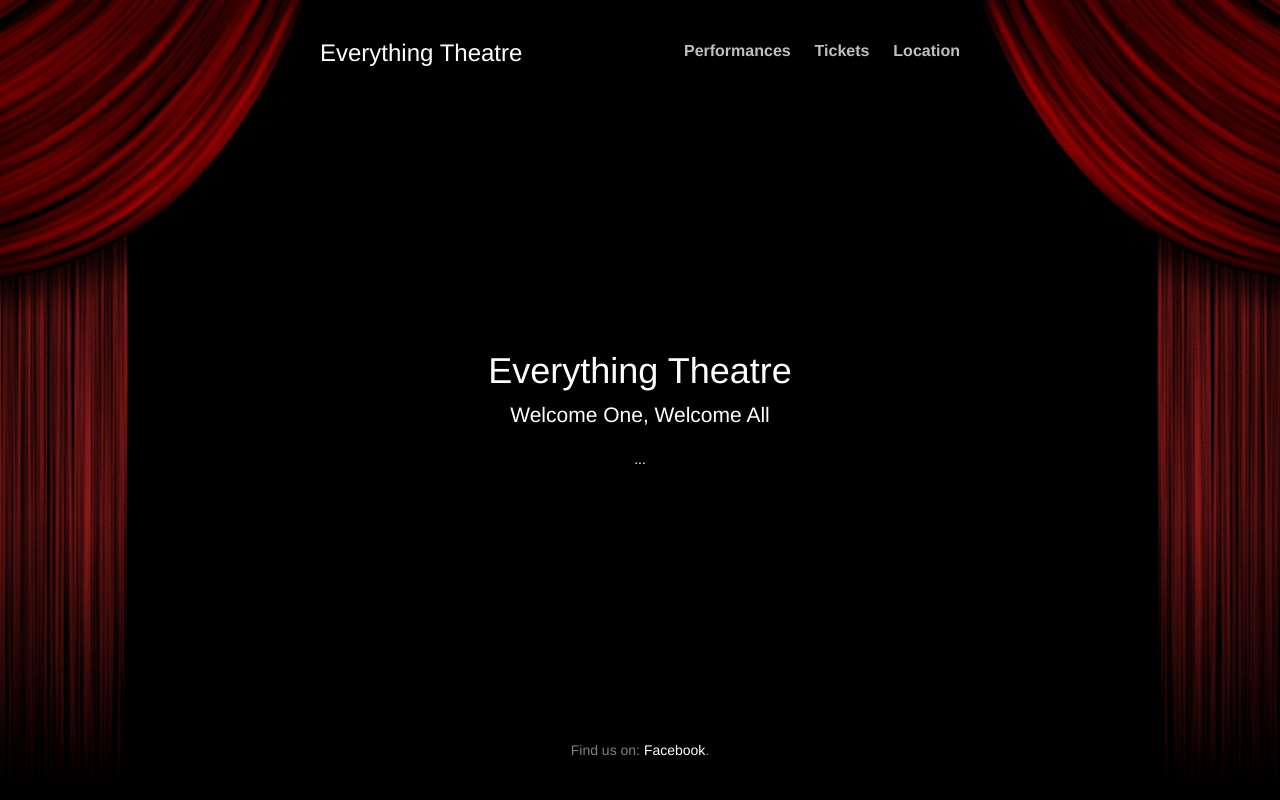
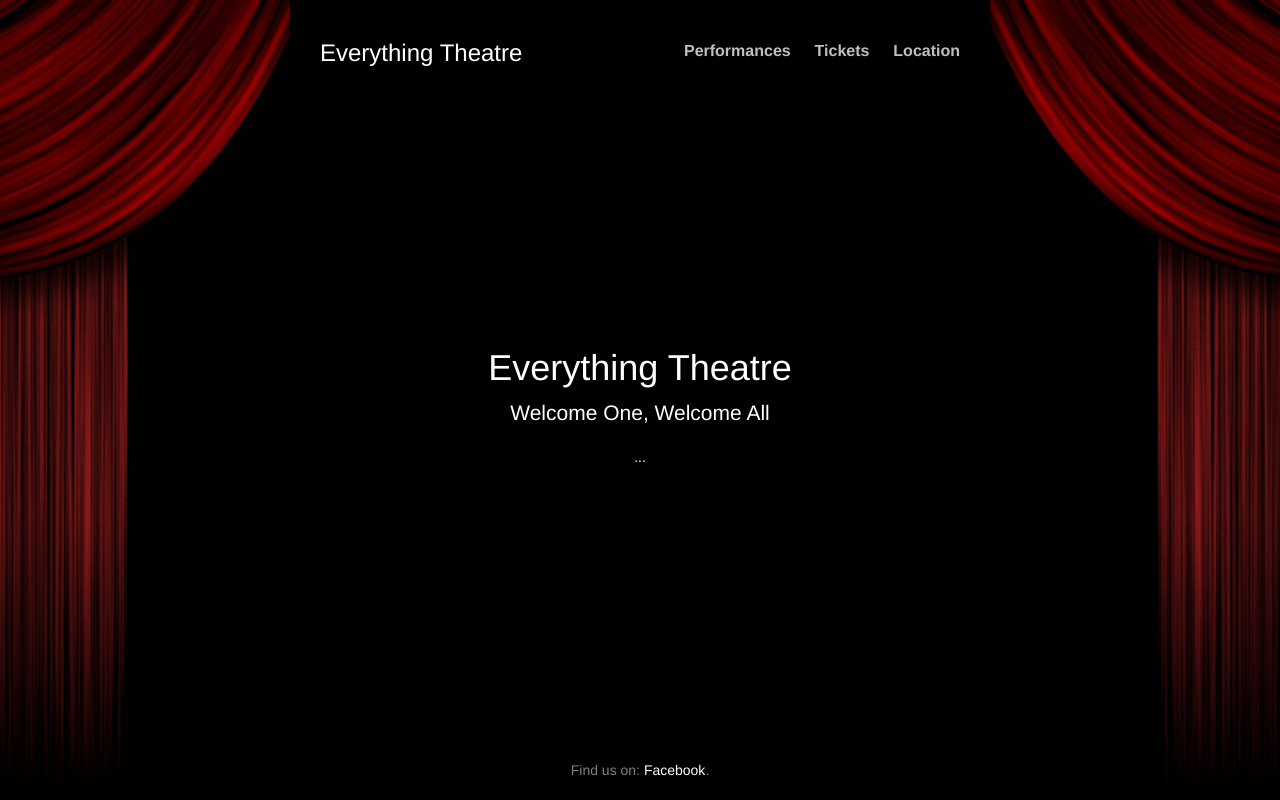
Before and after one commit to fujipug/theatre, a Django app: page / in a window 1280 px wide. Run offline with Django 3.2, Linux system fonts and the light colour scheme; data comes from the database, SQL or seed files in the repository; some libraries are stand-ins or nearby versions.

Commit message:
Fix of previous revert

```diff
--- a/Theatre/Static/home.css
+++ b/Theatre/Static/home.css
@@ -23,12 +23,12 @@ a:hover {
 /*
  * Base structure
  */
-
 html,
 body {
   height: 100%;
-  background-color: #333;
+  background-color: #000;
 }
+
 body {
   color: #fff;
   text-align: center;
@@ -37,6 +37,7 @@ body {
 
 .pic-wrap{
   background-image: url('./theatre.jpg');
+  background-attachment: fixed;
   background-size: cover;
   height: 100%;
 
@@ -69,6 +70,11 @@ body {
 /*
  * Header
  */
+
+.masthead, .mastfoot {
+  background-color: rgba(0, 0, 0, .9);
+}
+
 .masthead-brand {
   margin-top: 10px;
   margin-bottom: 10px;
@@ -117,7 +123,7 @@ body {
  */
 
 .cover {
-  padding: 0 20px;
+  padding: 65px 20px 70px 20px;
 }
 .cover .btn-lg {
   padding: 10px 20px;
@@ -132,6 +138,10 @@ body {
 .mastfoot {
   color: #999; /* IE8 proofing */
   color: rgba(255,255,255,.5);
+}
+
+.mastfoot > .inner {
+  padding: 10px;
 }
 
 
```
